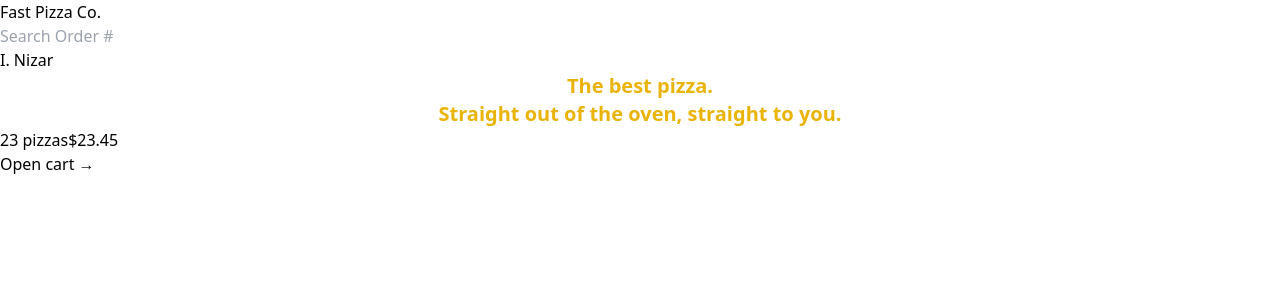
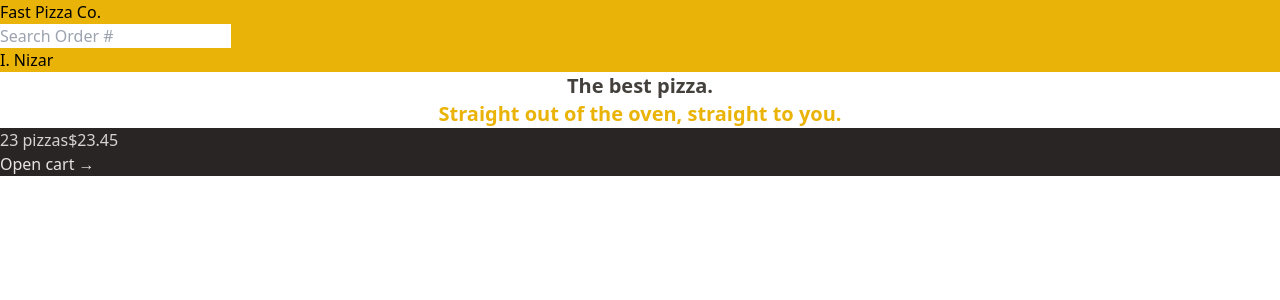
Before and after one commit to nizar-ing/fast-pizza, a React (Vite) app: page / in a window 1280 px wide. Shown: the top 300 px of the page. Built offline with nearby package versions, Linux system fonts and the light colour scheme.

Commit message:
Configuring colors into our app.

```diff
--- a/src/features/cart/CartOverview.jsx
+++ b/src/features/cart/CartOverview.jsx
@@ -1,13 +1,13 @@
-import {Link} from "react-router-dom";
+import { Link } from "react-router-dom";
 
 function CartOverview() {
   return (
-    <div>
-      <p>
+    <div className="bg-stone-800 text-stone-200">
+      <p className="text-stone-300">
         <span>23 pizzas</span>
         <span>$23.45</span>
       </p>
-        <Link to="/cart">Open cart &rarr;</Link>
+      <Link to="/cart">Open cart &rarr;</Link>
     </div>
   );
 }
--- a/src/features/order/CreateOrder.jsx
+++ b/src/features/order/CreateOrder.jsx
@@ -1,10 +1,10 @@
-import {Form, redirect, useActionData, useNavigation} from "react-router-dom";
-import {createOrder} from "../../services/apiRestaurant.js";
+import { Form, redirect, useActionData, useNavigation } from "react-router-dom";
+import { createOrder } from "../../services/apiRestaurant.js";
 
 // https://uibakery.io/regex-library/phone-number
 const isValidPhone = (str) =>
   /^\+?\d{1,4}?[-.\s]?\(?\d{1,3}?\)?[-.\s]?\d{1,4}[-.\s]?\d{1,4}[-.\s]?\d{1,9}$/.test(
-    str
+    str,
   );
 
 const fakeCart = [
@@ -33,7 +33,7 @@
 
 function CreateOrder() {
   const navigation = useNavigation();
-  const isSubmitting = navigation.state === 'submitting';
+  const isSubmitting = navigation.state === "submitting";
   const formErrors = useActionData();
 
   // const [withPriority, setWithPriority] = useState(false);
@@ -41,14 +41,15 @@
 
   return (
     <div>
-      <h2>Ready to order? Let&apos;s go!</h2>
+      <h2>Ready to order? Let's go!</h2>
 
-      <Form method='POST'> {/* implicitly => action='/order/new' ---> that means the route that provide this current component */}
+      <Form method="POST">
+        {" "}
+        {/* implicitly => action='/order/new' ---> that means the route that provide this current component */}
         <div>
           <label>First Name</label>
           <input type="text" name="customer" required />
         </div>
-
         <div>
           <label>Phone number</label>
           <div>
@@ -56,14 +57,12 @@
           </div>
           {formErrors?.phone && <p>{formErrors.phone}</p>}
         </div>
-
         <div>
           <label>Address</label>
           <div>
             <input type="text" name="address" required />
           </div>
         </div>
-
         <div>
           <input
             type="checkbox"
@@ -74,27 +73,30 @@
           />
           <label htmlFor="priority">Want to yo give your order priority?</label>
         </div>
-
         <div>
-          <input type='hidden' name='cart' value={JSON.stringify(cart)} />
-          <button disabled={isSubmitting}>{isSubmitting ? 'Placing Order': 'Order now'}</button>
+          <input type="hidden" name="cart" value={JSON.stringify(cart)} />
+          <button disabled={isSubmitting}>
+            {isSubmitting ? "Placing Order" : "Order now"}
+          </button>
         </div>
       </Form>
     </div>
   );
 }
 
-export async function action({request}){
+export async function action({ request }) {
   const formData = await request.formData();
   const data = Object.fromEntries(formData);
   const order = {
     ...data,
-    priority: data.priority === 'on',
-    cart: JSON.parse(data.cart)
+    priority: data.priority === "on",
+    cart: JSON.parse(data.cart),
   };
   const errors = {};
-  if(!isValidPhone(order.phone)) errors.phone = "Please give us your correct phone number. We might need it to contact you.";
-  if(Object.keys(errors).length > 0) return errors;
+  if (!isValidPhone(order.phone))
+    errors.phone =
+      "Please give us your correct phone number. We might need it to contact you.";
+  if (Object.keys(errors).length > 0) return errors;
 
   //If everything is okay, create a new order and redirect
   const newOrder = await createOrder(order);
--- a/src/ui/Header.jsx
+++ b/src/ui/Header.jsx
@@ -1,12 +1,12 @@
-import {Link} from "react-router-dom";
+import { Link } from "react-router-dom";
 import SearchOrder from "../features/order/SearchOrder.jsx";
 
 export function Header() {
-    return (
-        <header>
-            <Link to='/' >Fast Pizza Co.</Link>
-            <SearchOrder />
-            <p>I. Nizar</p>
-        </header>
-    )
+  return (
+    <header className="bg-yellow-500">
+      <Link to="/">Fast Pizza Co.</Link>
+      <SearchOrder />
+      <p>I. Nizar</p>
+    </header>
+  );
 }
--- a/src/ui/Home.jsx
+++ b/src/ui/Home.jsx
@@ -1,10 +1,12 @@
 function Home() {
   return (
     <div>
-      <h1 className="text-center text-xl font-semibold text-yellow-500">
+      <h1 className="text-center text-xl font-semibold text-stone-700">
         The best pizza.
         <br />
-        Straight out of the oven, straight to you.
+        <span className="text-yellow-500">
+          Straight out of the oven, straight to you.
+        </span>
       </h1>
     </div>
   );
```
